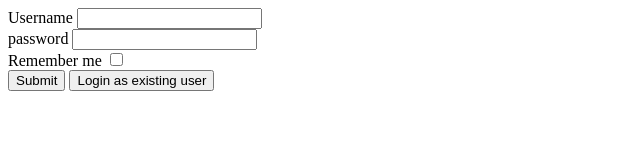
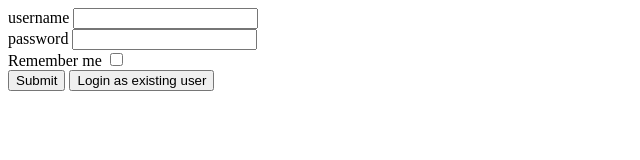
Before and after one commit to acciojob/remember-me-login-form-Vyshnavi1986, a website: page main.html in a window 1280 px wide. Shown: the full height of the page, 0-640 px from the left. Drawn offline with Linux system fonts and the light colour scheme.

Commit message:
created a submission

```diff
--- a/main.html
+++ b/main.html
@@ -6,8 +6,8 @@
 <body>
 	<!-- the entire body must be written by student -->
 	 <form >
-		 <label for="Username">Username</label>
-        <input type="text" placeholder="" id="Username"><br>
+		 <label for="username">username</label>
+        <input type="text" placeholder="" id="username"><br>
 		 <label for="password">password</label>
         <input type="password" placeholder="" id="password">
           <div>
--- a/script.js
+++ b/script.js
@@ -1,6 +1,6 @@
 //your JS code here. If required.
 
-let nameInput = document.getElementById('Username');
+let nameInput = document.getElementById('username');
 let passwordInput = document.getElementById("password");
 let checkInput = document.getElementById("checkbox");
 let sbutton = document.getElementById("submit");
```
